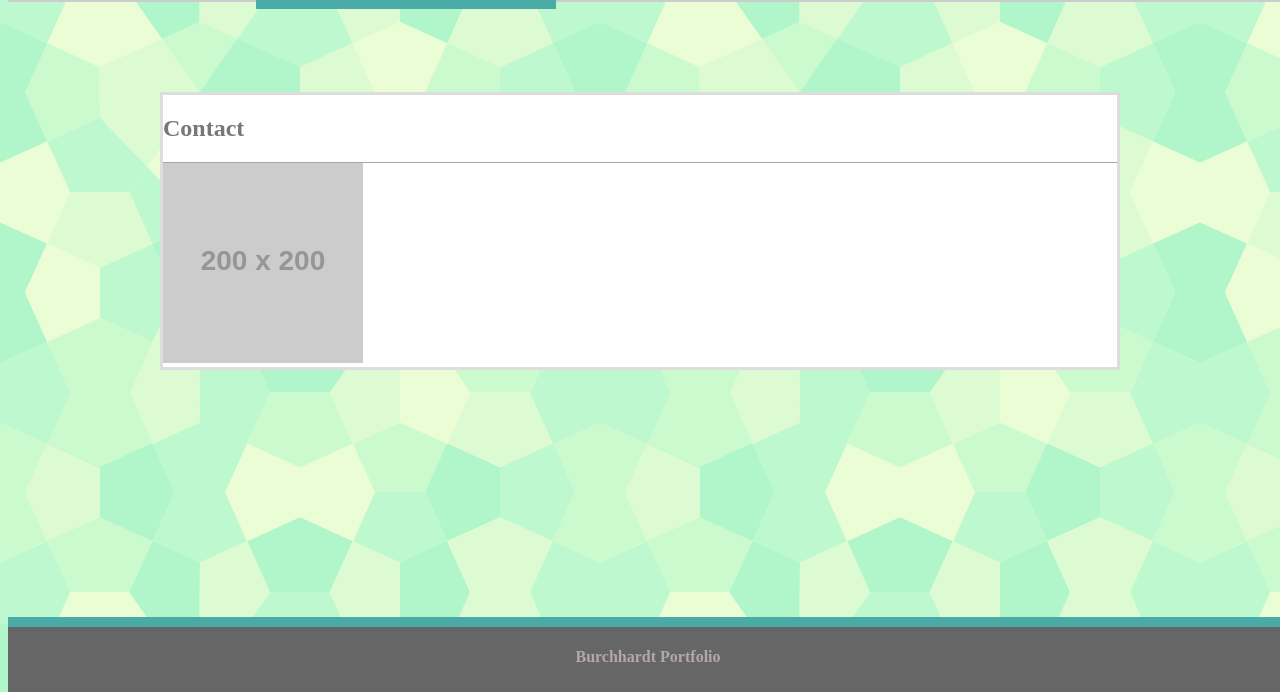
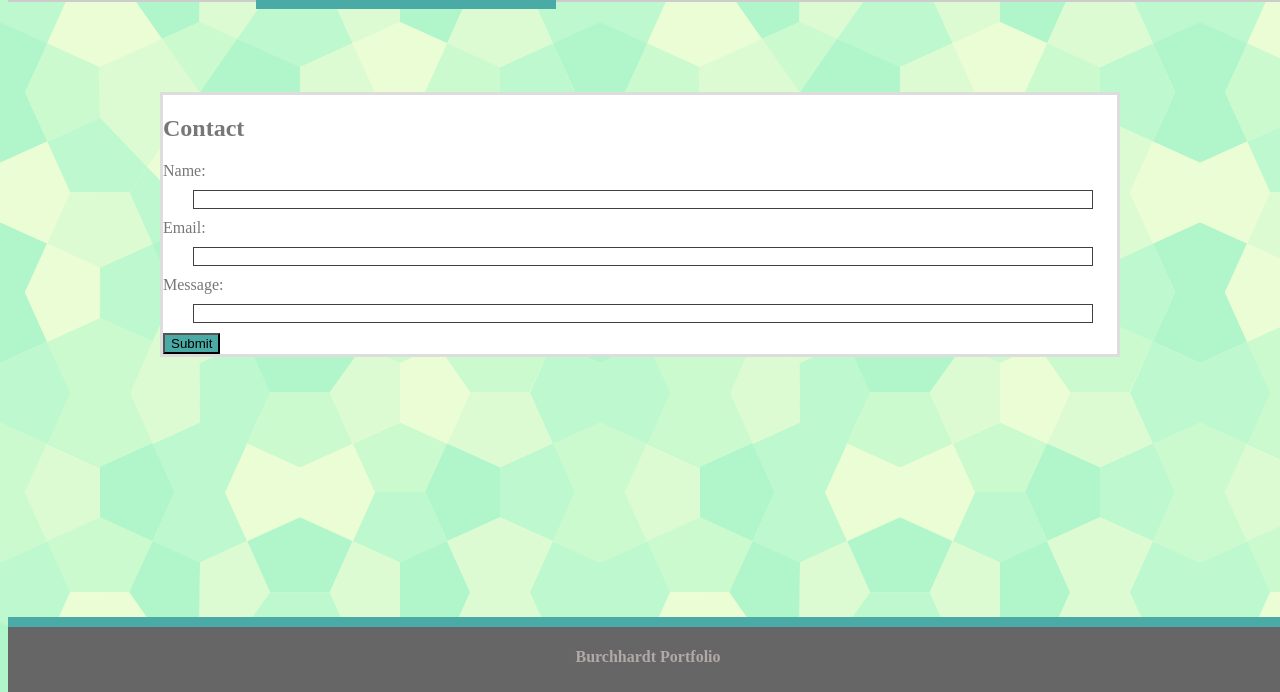
Before and after one commit to tlburchh/Basic-Portfolio, a plain HTML site: page contact.html in a window 1280 px wide. Shown: the part 108-800 px from the top of the page. Drawn offline with Linux system fonts and the light colour scheme; placeholder pictures from the web are drawn by us.

Commit message:
third commit

```diff
--- a/assets/css/style.css
+++ b/assets/css/style.css
@@ -80,7 +80,7 @@ body{
     width: 100px;
     height:60px;
     color: #777777;
-    text-align: center;
+    /* text-align: center; */
 }
 #contact{
     border-left: 2px solid #a7a5a5;
@@ -103,3 +103,20 @@ body{
     color: #b3a8a8;
     border-top: #4aaaa5 10px solid;
 }
+
+/* for contact page */
+.name,
+.email,
+.message{
+    width: 900px;
+    margin: 10px 30px;
+    border: #463f3f solid 1px;
+    color: #777777;
+}
+.message{
+    /* height:250px; */
+}
+.submit{
+    background: #4aaaa5;
+}
+/* ----------- */
--- a/contact.html
+++ b/contact.html
@@ -24,10 +24,20 @@
                 </div>
 
                 <div>
-                    <section class="section-2">
-                        <img src= "http://via.placeholder.com/200x200">
+                    <container>
+                            <form action="mailto:someone@example.com" method="post" enctype="text/plain">
+                                Name:<br>
+                                    <input class= "name" type="text" name="Name"><br>
+                                Email:<br>
+                                    <input class= "email" type="text" name="Email"><br>
+                                Message:<br>
+                                    <input class= "message"type="text" name="Message"><br>
+                                    <input class= "submit" type="submit" name="Submit">
 
-                    </section>
+
+                                    <!-- Having a difficult time understanding how to make the form functional -->
+                            </form>
+                    </container>
             </section>
 
             </div>
```
Also changed, not shown: portfolio.html (+1 -1 lines).
